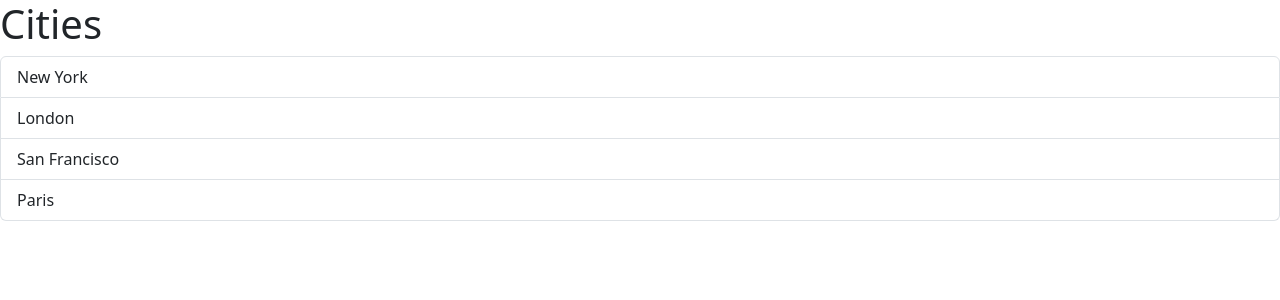
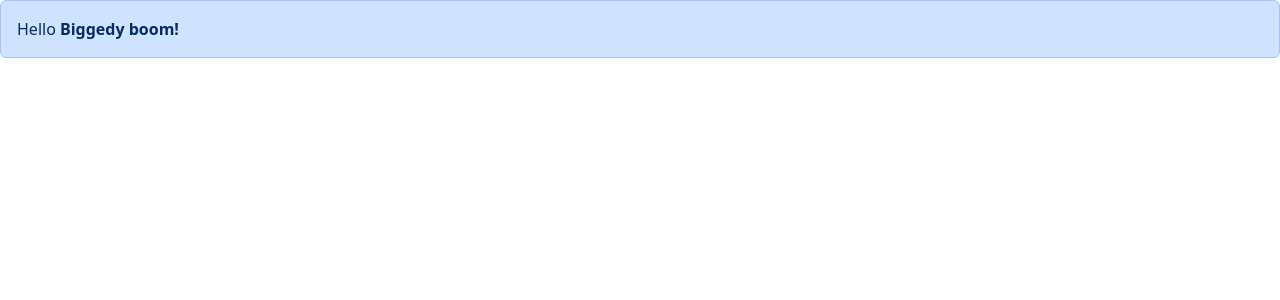
Before and after one commit to mlangsman/react-app, a React (Vite) app: page / in a window 1280 px wide. Shown: the top 300 px of the page. Built offline with nearby package versions, Linux system fonts and the light colour scheme.

Commit message:
Added Alert component

```diff
--- a/src/App.tsx
+++ b/src/App.tsx
@@ -1,5 +1,8 @@
-import ListGroup from "./components/ListGroup";
+//import ListGroup from "./components/ListGroup";
 
+import Alert from "./components/Alert";
+
+/*
 function App() {
   const items = ["New York", "London", "San Francisco", "Paris"];
 
@@ -16,6 +19,16 @@ function App() {
       />
     </div>
   );
+}*/
+
+function App() {
+  return (
+    <div>
+      <Alert>
+        Hello <b>Biggedy boom!</b>
+      </Alert>
+    </div>
+  );
 }
 
 export default App;
--- /dev/null
+++ b/src/components/Alert.tsx
@@ -0,0 +1,11 @@
+import { ReactNode } from "react";
+
+interface Props {
+  children: ReactNode;
+}
+
+const Alert = ({ children }: Props) => {
+  return <div className="alert alert-primary">{children}</div>;
+};
+
+export default Alert;
```
